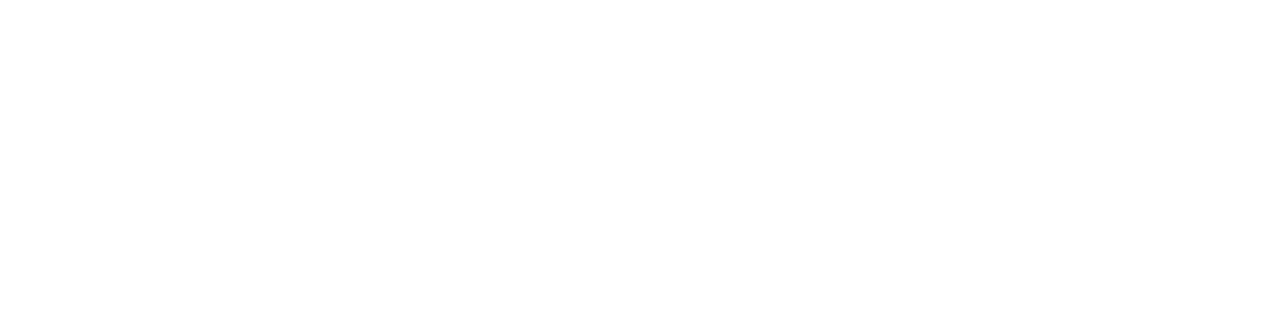
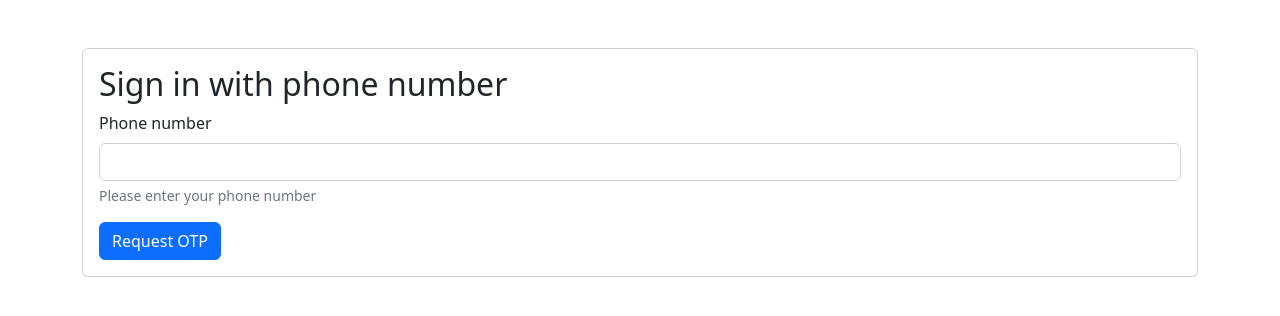
Before and after one commit to im-still-thinking/medbase-mark2.0, a React (Create React App) app: page / in a window 1280 px wide. Shown: the top 316 px of the page. Built offline with nearby package versions, Linux system fonts and the light colour scheme.

Commit message:
forntend init 1

```diff
--- a/package.json
+++ b/package.json
@@ -6,7 +6,7 @@
     "@testing-library/jest-dom": "^5.16.5",
     "@testing-library/react": "^13.4.0",
     "@testing-library/user-event": "^13.5.0",
-    "bootstrap": "^5.2.0",
+    "bootstrap": "^5.2.1",
     "firebase": "^9.9.4",
     "react": "^18.2.0",
     "react-bootstrap": "^2.5.0",
--- a/src/components/App.jsx
+++ b/src/components/App.jsx
@@ -1,11 +1,10 @@
-import React from "react";
+import React from 'react'
+import Authentication from './Authentication'
 
-function App() {
-  return(
+export default function App() {
+  return (
     <div>
-
+      <Authentication/>
     </div>
-  );
+  )
 }
-
-export default App;
--- a/src/components/Authentication.jsx
+++ b/src/components/Authentication.jsx
@@ -1,8 +1,9 @@
-import React, {useState} from 'react';
-import Auth from '../firebase-config';
+import React, { useState } from "react";
+import Auth from "../firebase-config";
 import { RecaptchaVerifier } from "firebase/auth";
+import "bootstrap/dist/css/bootstrap.min.css";
 
-function authentication(){
+export default function Authentication() {
   const countryCode = "+91";
 
   const [phoneNumber, setPhoneNumber] = useState(countryCode);
@@ -10,22 +11,59 @@
 
   const requestOTP = (e) => {
     e.preventDefault();
-        if(phoneNumber.length >= 10){
+    if (phoneNumber.length >= 10) {
       setExpandForm(true);
-            window.recaptchaVerifier = new RecaptchaVerifier('sign-in-button', {
-                'size': 'invisible',
-                'callback': (response) => {
+      window.recaptchaVerifier = new RecaptchaVerifier(
+        "sign-in-button",
+        {
+          size: "invisible",
+          callback: (response) => {
             // reCAPTCHA solved, allow signInWithPhoneNumber.
+          },
+        },
+        Auth
+      );
     }
-              }, Auth);
-        }
-    }
-
-
+  };
 
   return (
-        <div >
-
+    <div className="container">
+      <div className="card card-body mt-5">
+        <form onSubmit={requestOTP}>
+          <h2>Sign in with phone number</h2>
+          <div className="mb-3">
+            <label htmlFor="phoneNumberInput" className="form-label">
+              Phone number
+            </label>
+            <input
+              type="tel"
+              className="form-control"
+              id="phoneNumberInput"
+              aria-describedby="emailHelp"
+            />
+            <div id="phoneNumberHelp" className="form-text">
+              Please enter your phone number
+            </div>
+          </div>
+          {expandForm === true ? (
+            <>
+              <div className="mb-3">
+                <label htmlFor="otpInput" className="form-label">
+                  OTP
+                </label>
+                <input type="number" className="form-control" id="otpInput" />
+                <div id="otpHelp" className="form-text">
+                  Please enter the one time pin sent to your phone number
+                </div>
+              </div>
+            </>
+          ) : null}
+          {expandForm === false ? (
+            <button className="btn btn-primary">Request OTP</button>
+          ) : null}
+          <div id="recaptcha-container"></div>
+        </form>
+      </div>
     </div>
   );
 }
```
Also changed, not shown: 1 other file (tests, documents, lock files or other folders). Lines whose indentation alone changed are shown as unchanged.
